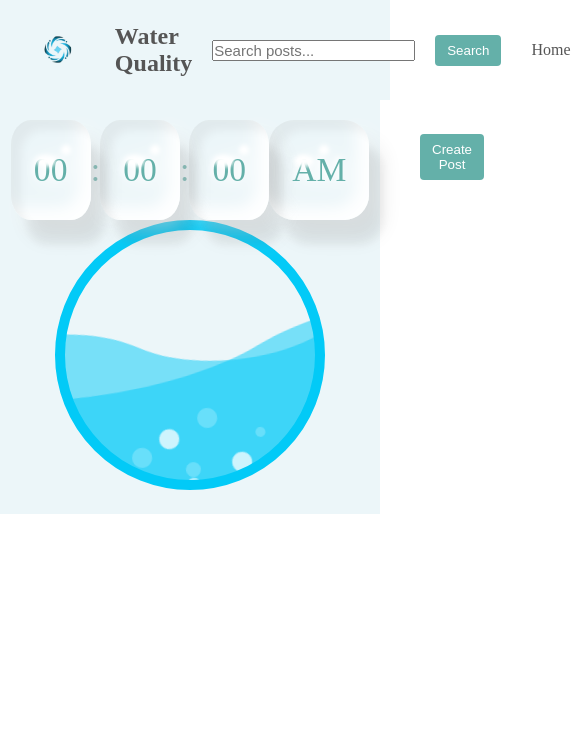
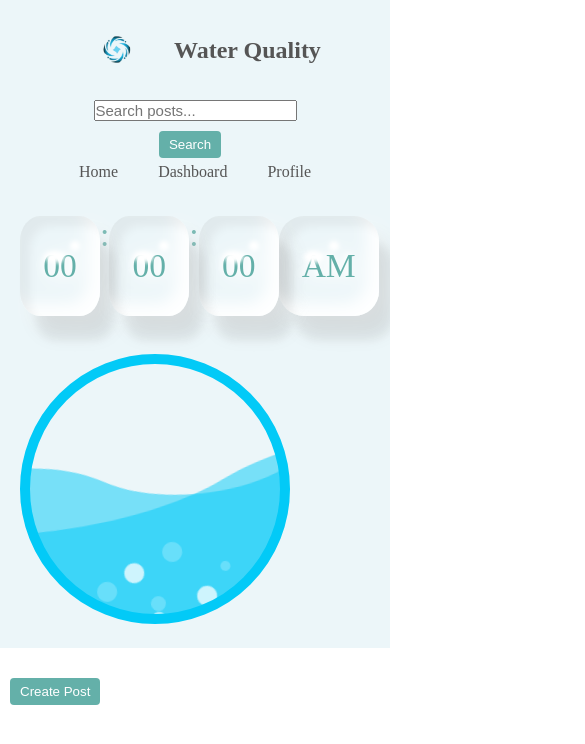
Before and after one commit to kimmie-78/forum5.0, a website: page public/index.html in a window 390 px wide. Shown: the top 744 px of the page, 585 px wide, since content can reach past the window. Drawn offline with nearby package versions, Linux system fonts and the light colour scheme; no server answers.

Commit message:
final 2 commit

```diff
--- a/public/styles.css
+++ b/public/styles.css
@@ -169,6 +169,7 @@
     align-items: center;
     padding: 20px;
     box-sizing: border-box;
+    height: 600px;
   }
 
 
@@ -183,6 +184,7 @@
     margin: 0;
     padding: 0;
     box-sizing: border-box;
+
   }
 
   .drop-container {
@@ -240,6 +242,7 @@
     align-items: center;
     color: var(--clr-color);
     font-size: 2.1em;
+    margin-bottom: 100px;
   }
 
   .drop-ampm {
@@ -380,7 +383,94 @@
 
   /*tab*/
   .main-content {
-    margin-top: -400px;
+    margin-top: -600px;
     margin-left: 400px;
     padding: 20px;
   }
+
+  /* Media Queries */
+@media (max-width: 1200px) {
+  .sidebar {
+      width: 300px;
+      height: auto;
+  }
+
+  .main-content {
+      margin-left: 320px;
+      margin-top: -500px;
+  }
+}
+
+@media (max-width: 992px) {
+  .sidebar {
+      width: 260px;
+      height: auto;
+  }
+
+  .main-content {
+      margin-left: 280px;
+      margin-top: -450px;
+  }
+
+  .header {
+      flex-direction: column;
+  }
+
+  .search-bar {
+      margin: 10px 0;
+  }
+}
+
+@media (max-width: 768px) {
+  .sidebar {
+      width: 100%;
+      height: auto;
+      flex-direction: row;
+      justify-content: space-around;
+  }
+
+  .main-content {
+      margin-left: 0;
+      margin-top: 20px;
+      padding: 10px;
+  }
+
+  .header {
+      flex-direction: column;
+  }
+
+  .search-bar {
+      margin: 10px 0;
+      flex-grow: 0;
+  }
+}
+
+@media (max-width: 576px) {
+  .header {
+      padding: 10px;
+  }
+
+  .sidebar {
+      width: 100%;
+      flex-direction: column;
+      align-items: flex-start;
+      height: auto;
+  }
+
+  .main-content {
+      margin-top: 20px;
+      padding: 10px;
+  }
+
+  .post {
+      padding: 10px;
+  }
+
+  h2 {
+      font-size: 1.2em;
+  }
+
+  button {
+      padding: 6px 10px;
+  }
+}
```
